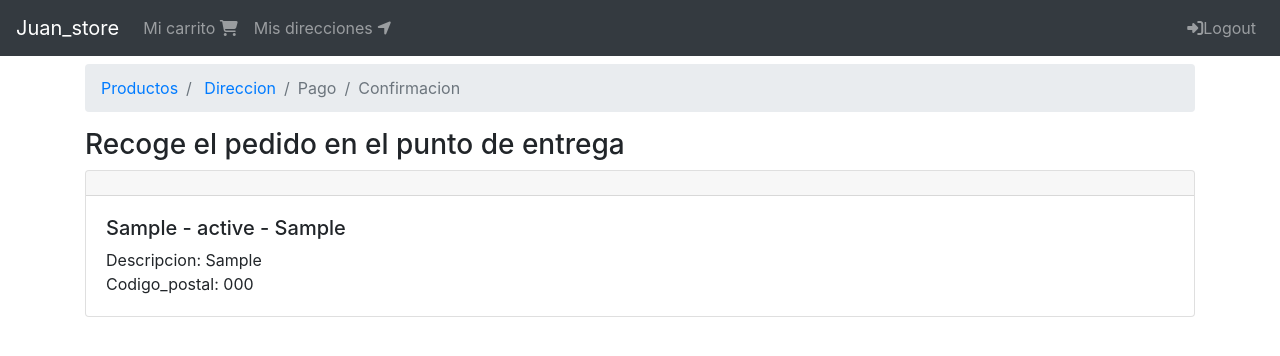
After one commit to jcsq20/juan_tienda, a Django app: page /orden/direccion in a window 1280 px wide. The commit adds this page. Shown: the top 356 px of the page. Run offline with Django 3.2, Linux system fonts and the light colour scheme; a user stored in the database is signed in; tables that the repository leaves empty hold one stand-in row (values such as "Sample post"); some libraries are stand-ins or nearby versions.

Commit message:
Vista de direcciones y relacion orden y direccion

```diff
--- a/juan_store/orders/models.py
+++ b/juan_store/orders/models.py
@@ -5,6 +5,7 @@ from django.db.models.signals import pre_save
 
 from users.models import User
 from carts.models import Cart
+from shipping_addresess.models import ShippingAddress
 # Create your models here.
 
 class OrderStatus(Enum):
@@ -23,12 +24,26 @@ class Order(models.Model):
     shipping_total = models.DecimalField(default=5, max_digits=8, decimal_places=2)
     total = models.DecimalField(default=0, max_digits=8, decimal_places=2)
     created_at = models.DateTimeField(auto_now_add=True)
+    shipping_address = models.ForeignKey(ShippingAddress, null=True, blank=True, on_delete=models.CASCADE)
 
     def __str__(self):
         return self.order_id
 
+    def get_or_set_shipping_address(self):
+        if self.shipping_address:
+            return self.shipping_address
+
+        shipping_address = self.user.shipping_address
+
+        if shipping_address:
+            self.shipping_address = shipping_address
+            self.save()
+
+        return shipping_address
+
     def update_total(self):
         self.total = self.get_total()
+        self.save()
 
     def get_total(self):
         return self.cart.total + self.shipping_total
--- /dev/null
+++ b/juan_store/orders/templates/orders/address.html
@@ -0,0 +1,24 @@
+{% extends "base.html"%}
+{% block breadcrumb %}
+    {% include 'orders/snippets/breadcrumb.html' %}
+{% endblock %}
+
+{% block content%}
+    <div class="col">
+        {% if shipping_addresses %}
+            <div class="h3">
+                Recoge el pedido en el punto de entrega
+            </div>
+            <div class="">
+                {% include 'shipping_addresses/snippets/shipping_address.html'%}
+            </div>
+        {% else %}
+            <div class="h3">
+                Registra tu direccion den envio
+            </div>
+            <div class="">
+                <a href="{% url 'shipping_addresses:shipping_addresses'%}"> Nueva direccion de envio</a>
+            </div>
+        {% endif%}
+    </div>
+{% endblock %}
--- a/juan_store/orders/templates/orders/order.html
+++ b/juan_store/orders/templates/orders/order.html
@@ -1,6 +1,6 @@
 {% extends 'base.html' %}
 {% block breadcrumb %}
-    {% include 'orders/snippets/breadcrump.html'%}
+    {% include 'orders/snippets/breadcrumb.html'%}
 {% endblock %}
 {% block content %}
 <div class="col-8">
--- a/juan_store/orders/templates/orders/snippets/resume.html
+++ b/juan_store/orders/templates/orders/snippets/resume.html
@@ -34,7 +34,7 @@
             </div>
         </div>
         <div class="mt-2">
-            <a class="btn btn-warning" href="">Confirmas pedido </a>
+            <a class="btn btn-warning" href="{% url 'orders:address'%}">Confirmas pedido </a>
         </div>
     </div>
 </div>
--- a/juan_store/orders/urls.py
+++ b/juan_store/orders/urls.py
@@ -5,5 +5,6 @@ from . import views
 app_name= "orders"
 
 urlpatterns= [
-    path("", views.order, name="order")
+    path("", views.order, name="order"),
+    path("direccion", views.address, name="address"),
 ]
--- a/juan_store/orders/utils.py
+++ b/juan_store/orders/utils.py
@@ -1,5 +1,6 @@
 from .models import Order
 from django.urls import reverse
+
 def get_or_create_order(cart, request):
     order = cart.order
 
@@ -10,10 +11,10 @@ def get_or_create_order(cart, request):
 
     return order
 
-def breadcrumb(productos=True, addres=False, payment=False, confirmation=False):
+def breadcrumb(productos=True, address=False, payment=False, confirmation=False):
     return [
         {"titulo": "Productos", "active": productos, "url": reverse("orders:order")},
-        {"titulo": "Direccion", "active": addres, "url": reverse("orders:order")},
+        {"titulo": "Direccion", "active": address, "url": reverse("orders:address")},
         {"titulo": "Pago", "active": payment, "url": reverse("orders:order")},
         {"titulo": "Confirmacion", "active": confirmation, "url": reverse("orders:order")},
     ]
--- a/juan_store/orders/views.py
+++ b/juan_store/orders/views.py
@@ -15,3 +15,16 @@ def order(request):
         'order' : order,
         "breadcrumb": breadcrumb(),
     })
+
+@login_required(login_url="login")
+def address(request):
+    cart = get_or_create_cart(request)
+    order = get_or_create_order(cart,request)
+    shipping_address = order.get_or_set_shipping_address()
+
+    return render(request, "orders/address.html",{
+        "cart": cart,
+        "order": order,
+        "shipping_addresses":shipping_address,
+        "breadcrumb":breadcrumb(address=True),
+    })
--- a/juan_store/shipping_addresess/templates/shipping_addresses/shipping_addresses.html
+++ b/juan_store/shipping_addresess/templates/shipping_addresses/shipping_addresses.html
@@ -8,7 +8,7 @@
         <div class="mt-2 mb-5">
             {% for shipping_addresses in object_list %}
                 <div class="mt-2">
-                    {% include 'shipping_addresses/snippets/shipping_address.html'%}
+                    {% include 'shipping_addresses/snippets/shipping_address.html' with edit=True%}
                 </div>
             {% endfor %}
         </div>
--- a/juan_store/shipping_addresess/templates/shipping_addresses/snippets/shipping_address.html
+++ b/juan_store/shipping_addresess/templates/shipping_addresses/snippets/shipping_address.html
@@ -2,12 +2,15 @@
     <h5 class="card-header"></h5>
     <div class="card-body">
         <h5 class="card-tittle"> {{ shipping_addresses.address }}</h5>
+
         <div class="card-tittle">
             Descripcion: {{ shipping_addresses.reference }}
         </div>
         <div class="card-tittle">
             Codigo_postal: {{ shipping_addresses.postal_code }}
         </div>
+
+        {% if edit%}
             <div class="mt-2">
                 <a href="{% url 'shipping_addresses:update' shipping_addresses.pk %}" class="btn btn-info">Editar</a>
                 {% if shipping_addresses.default %}
@@ -19,6 +22,6 @@
                     <a href="{% url 'shipping_addresses:delete' shipping_addresses.pk %}" class="btn btn-danger">Eliminar</a>
                 {%endif%}
             </div>
-
+        {% endif %}
     </div>
 </div>
```
Also changed, not shown: juan_store/orders/migrations/0003_order_shipping_address.py (added), juan_store/orders/templates/orders/snippets/breadcrumb.html (renamed from juan_store/orders/templates/orders/snippets/breadcrump.html). Lines whose indentation alone changed are shown as unchanged.
